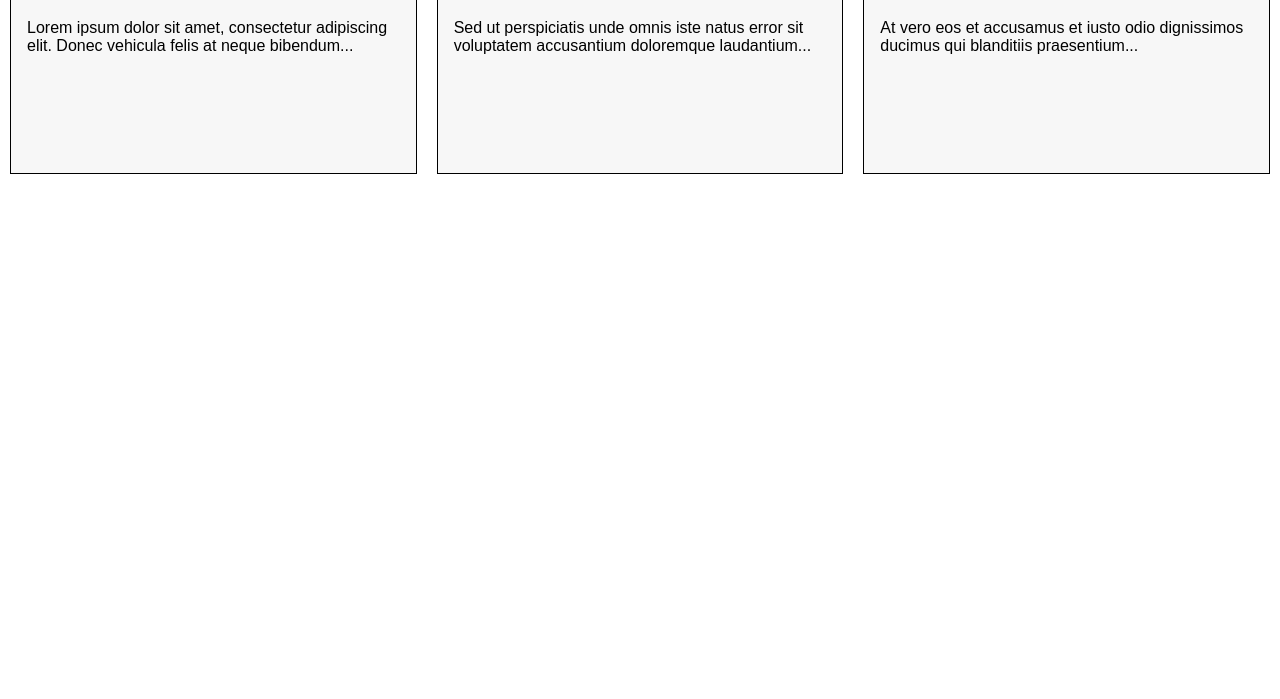
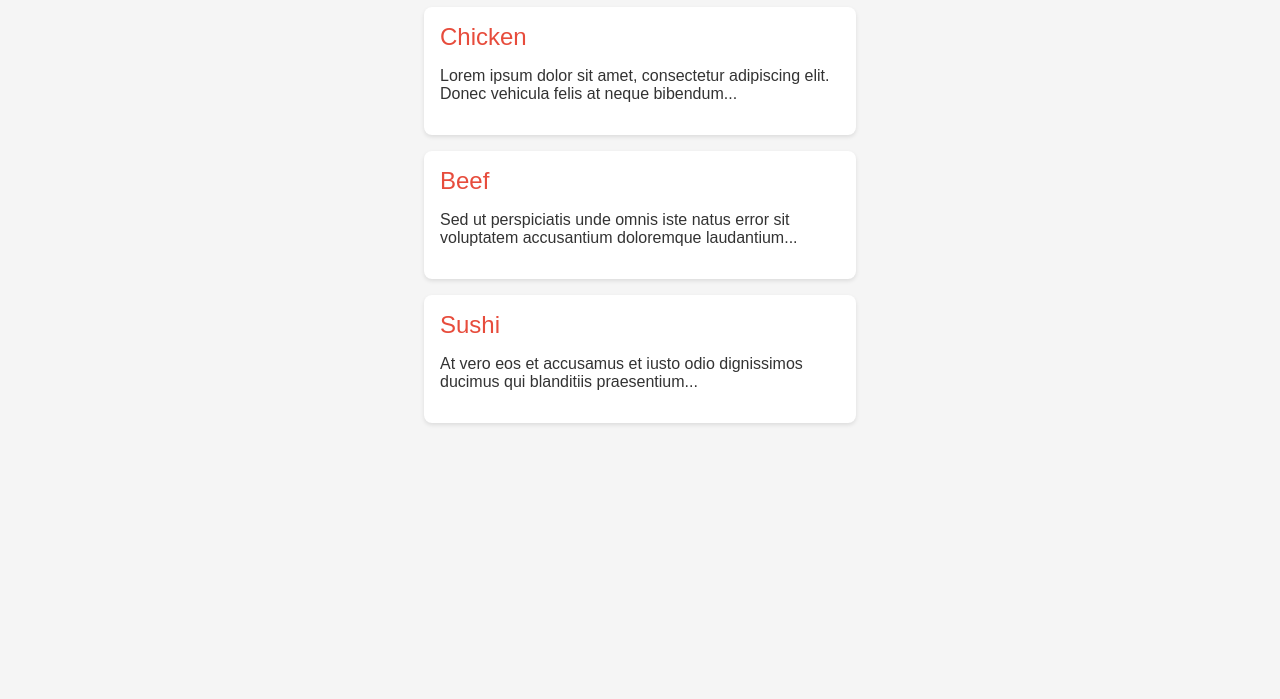
Before and after one commit to ranaalaa232006-droid/ranon, a plain HTML site: page index.html in a window 1280 px wide. Shown: the part 101-800 px from the top of the page. Drawn offline with Linux system fonts and the light colour scheme; files that its build step writes are made by us from their sources.

Commit message:
styles.css

```diff
--- a/styles.css
+++ b/styles.css
@@ -1,66 +1,27 @@
-/* Reset */
-* {
-  box-sizing: border-box;
-}
-
+/* css/styles.css */
 body {
-  margin: 0;
   font-family: Arial, sans-serif;
+  background-color: #f5f5f5;
+  color: #333;
+  padding: 20px;
 }
 
 h1 {
+  color: #2c3e50;
   text-align: center;
-  margin: 24px 0;
 }
 
-/* Card style */
 .card {
-  position: relative;
-  border: 1px solid #000;
-  background: #f7f7f7;
+  background-color: #fff;
+  border-radius: 8px;
+  box-shadow: 0 2px 4px rgba(0,0,0,0.1);
   padding: 16px;
-  margin: 10px;
-  float: left;
-  width: 100%; /* Mobile default */
-  min-height: 180px;
+  margin: 16px auto;
+  max-width: 400px;
 }
 
-/* Section title */
 .card__title {
-  position: absolute;
-  top: 0;
-  right: 0;
-  transform: translateY(-100%);
-  border: 1px solid #000;
-  background: #ffd54f;
-  padding: 6px 10px;
-  font-weight: bold;
+  font-size: 1.5em;
+  margin-bottom: 8px;
+  color: #e74c3c;
 }
-
-.card p {
-  margin-top: 8px;
-}
-
-/* Desktop ≥ 992px: 3 columns */
-@media (min-width: 992px) {
-  .card {
-    width: calc(33.333% - 20px);
-  }
-}
-
-/* Tablet 768–991px: first 2 half, last full */
-@media (min-width: 768px) and (max-width: 991px) {
-  .card {
-    width: calc(50% - 20px);
-  }
-  .card:nth-of-type(3) {
-    width: calc(100% - 20px);
-  }
-}
-
-/* Mobile ≤ 767px */
-@media (max-width: 767px) {
-  .card {
-    width: calc(100% - 20px);
-  }
-}
```
